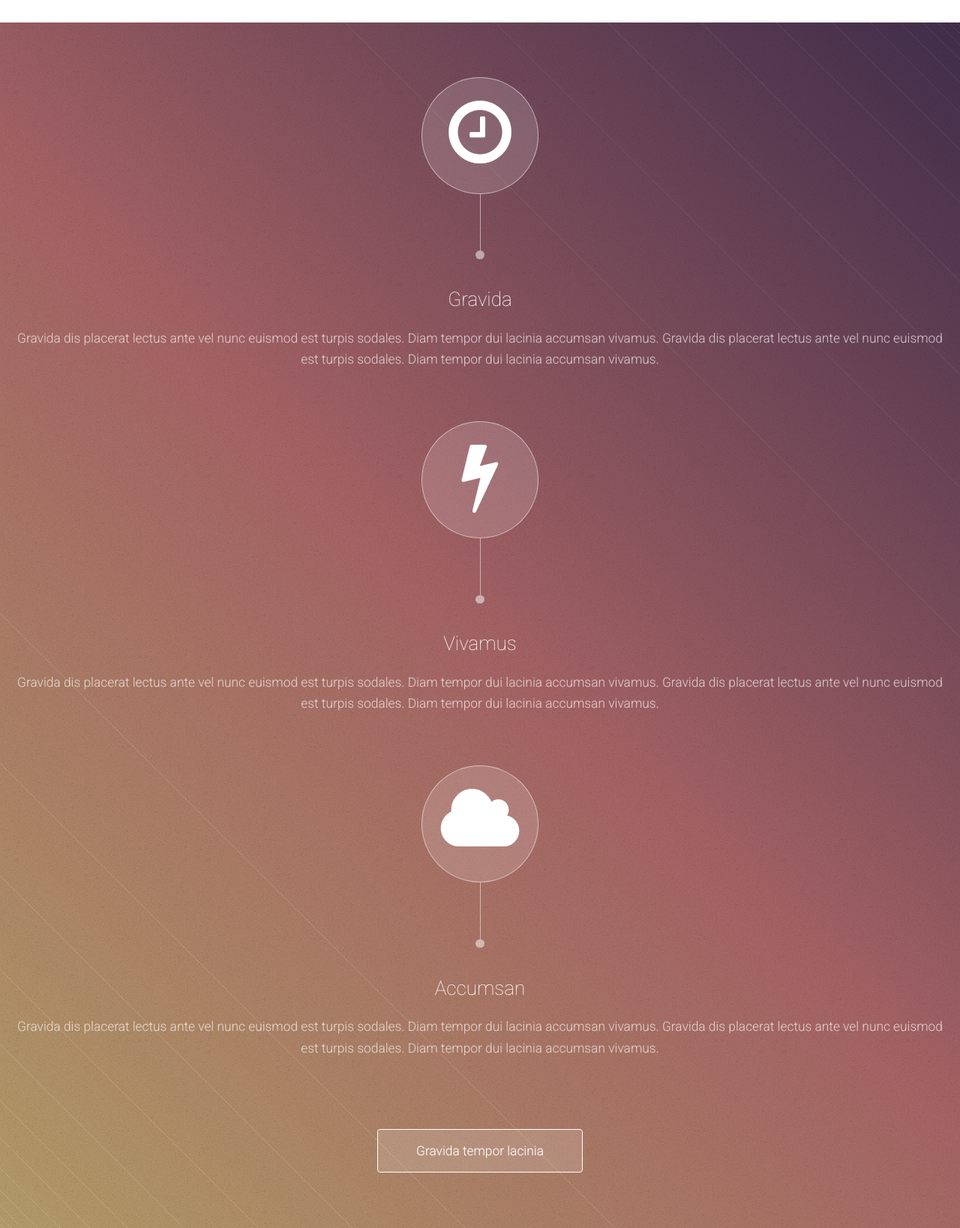
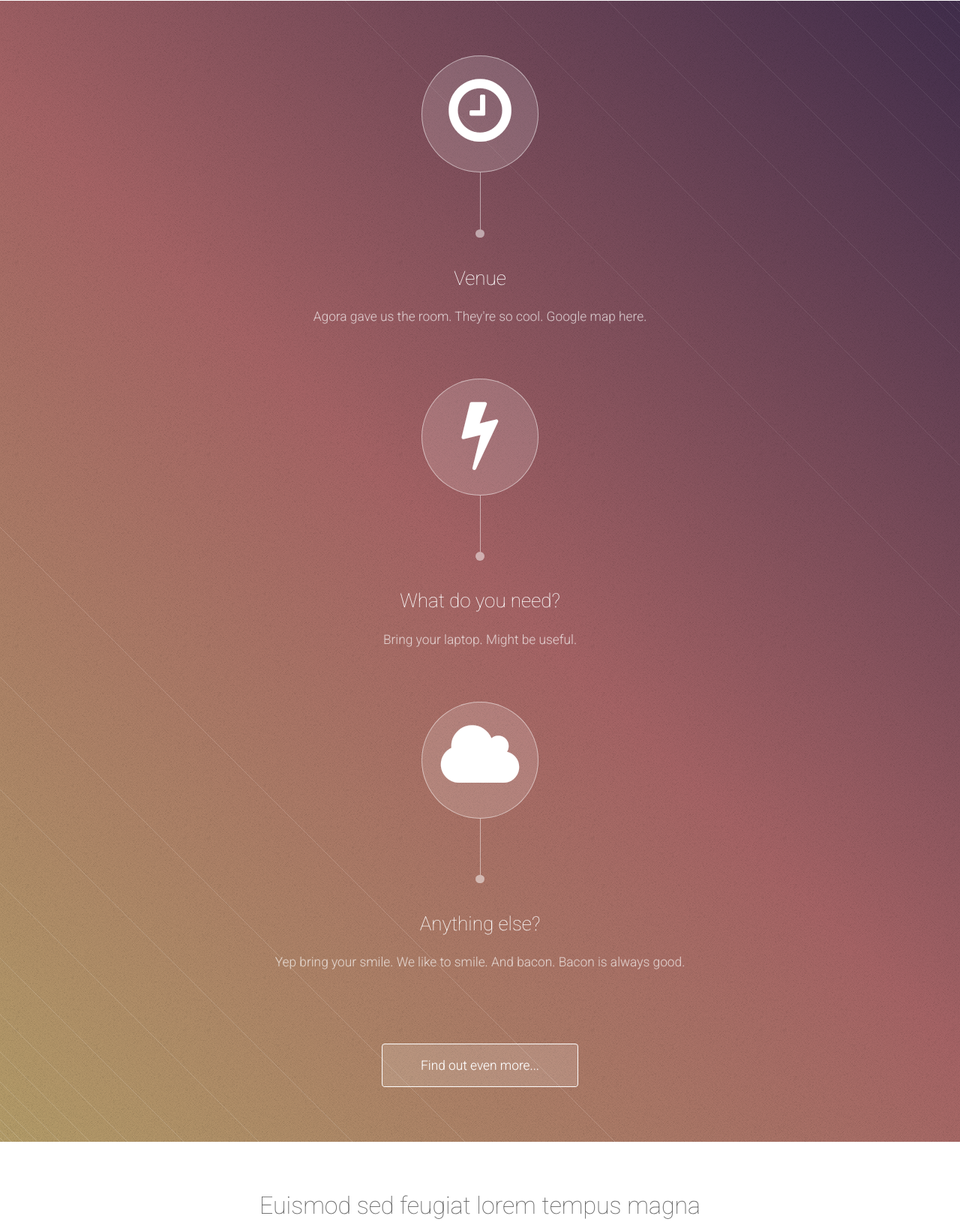
Before and after one commit to microhackaton-2014-august-warsaw/2014, a plain HTML site: page index.html in a window 1280 px wide. Shown: the part 700-2338 px from the top of the page at 75% size. Drawn offline with Linux system fonts and the light colour scheme.

Commit message:
some initial meaningful text

```diff
--- a/index.html
+++ b/index.html
@@ -28,11 +28,11 @@
 		<!-- Header -->
 			<section id="header" class="dark">
 				<header>
-					<h1>Welcome to Tessellate</h1>
-					<p>A free responsive site template by <a href="http://html5up.net/">HTML5 UP</a></p>
+					<h1>Microservice Hackaton</h1>
+					<p>August 9, 2014. Warsaw, Poland</p>
 				</header>
 				<footer>
-					<a href="#first" class="button scrolly">Proceed to second phase</a>
+					<a href="#first" class="button scrolly">Find out more...</a>
 				</footer>
 			</section>
 
@@ -40,9 +40,9 @@
 			<section id="first" class="main">
 				<header>
 					<div class="container">
-						<h2>Tessellate is a free responsive site template</h2>
-						<p>Gravida dis placerat lectus ante vel nunc euismod eget ornare varius gravida euismod lorem ipsum dolor sit amet consequat<br />
-						feugiat. Gravida dis placerat lectus ante vel nunc euismod eget ornare varius gravida euismod lorem ipsum dolor sit amet.</p>
+						<h2>Microservices are the new cool approach in desigining modern scalable architectures</h2>
+						<p>Originally started by Thoughworks, itd. itd. itd.<br />
+						We are going to try it ourselves. It is the best way to learn them</p>
 					</div>
 				</header>
 				<div class="content dark style1 featured">
@@ -52,43 +52,34 @@
 								<section>
 									<span class="feature-icon"><span class="fa fa-clock-o"></span></span>
 									<header>
-										<h3>Gravida</h3>
+										<h3>Venue</h3>
 									</header>
-									<p>Gravida dis placerat lectus ante vel nunc euismod est turpis sodales.
-									Diam tempor dui lacinia accumsan vivamus. Gravida dis placerat lectus
-									ante vel nunc euismod est turpis sodales. Diam tempor dui lacinia
-									accumsan vivamus.</p>
+									<p>Agora gave us the room. They're so cool. Google map here.</p>
 								</section>
 							</div>
 							<div class="4u">
 								<section>
 									<span class="feature-icon"><span class="fa fa-bolt"></span></span>
 									<header>
-										<h3>Vivamus</h3>
+										<h3>What do you need?</h3>
 									</header>
-									<p>Gravida dis placerat lectus ante vel nunc euismod est turpis sodales.
-									Diam tempor dui lacinia accumsan vivamus. Gravida dis placerat lectus
-									ante vel nunc euismod est turpis sodales. Diam tempor dui lacinia
-									accumsan vivamus.</p>
+									<p>Bring your laptop. Might be useful.</p>
 								</section>
 							</div>
 							<div class="4u">
 								<section>
 									<span class="feature-icon"><span class="fa fa-cloud"></span></span>
 									<header>
-										<h3>Accumsan</h3>
+										<h3>Anything else?</h3>
 									</header>
-									<p>Gravida dis placerat lectus ante vel nunc euismod est turpis sodales.
-									Diam tempor dui lacinia accumsan vivamus. Gravida dis placerat lectus
-									ante vel nunc euismod est turpis sodales. Diam tempor dui lacinia
-									accumsan vivamus.</p>
+									<p>Yep bring your smile. We like to smile. And bacon. Bacon is always good.</p>
 								</section>
 							</div>
 						</div>
 						<div class="row">
 							<div class="12u">
 								<footer>
-									<a href="#second" class="button scrolly">Gravida tempor lacinia</a>
+									<a href="#second" class="button scrolly">Find out even more...</a>
 								</footer>
 							</div>
 						</div>
```
